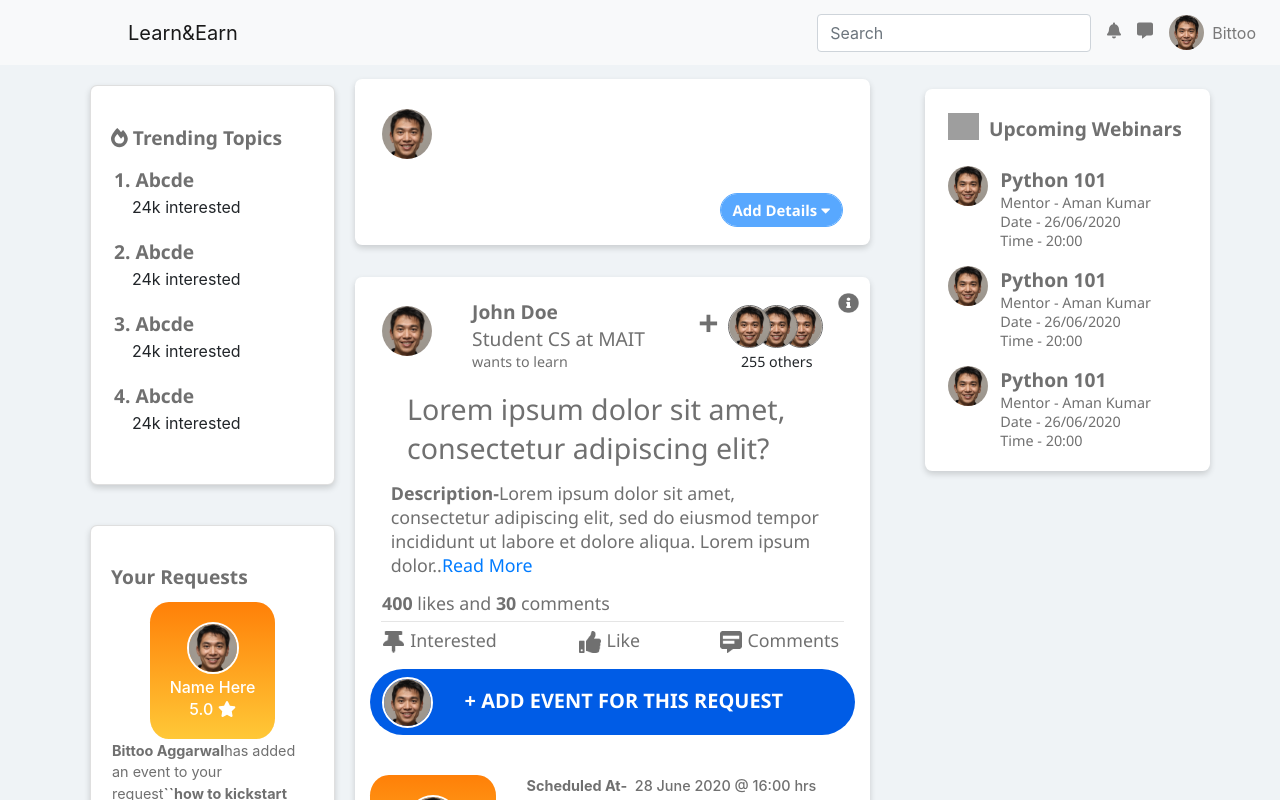
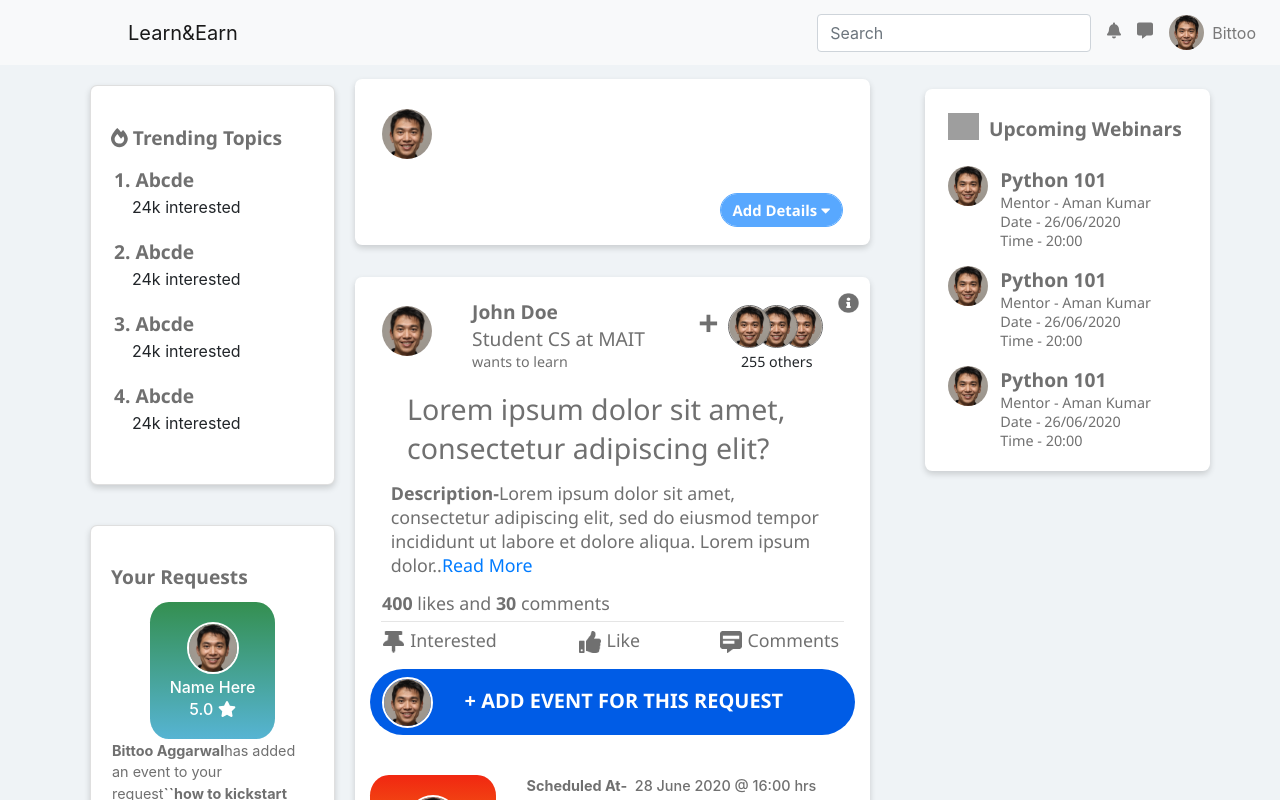
Before and after one commit to aman5898/Learn-Earn, a React app: page / in a window 1280 px wide. Shown: the top 800 px of the page. Built offline with nearby package versions, Linux system fonts and the light colour scheme; no server answers; grey boxes are pictures that could not be loaded; what react-animations, redux-immutable-state-invariant would draw is missing.

Commit message:
userstamp random color implemented

```diff
--- a/src/components/UserStamp.js
+++ b/src/components/UserStamp.js
@@ -1,6 +1,5 @@
 import React from "react";
 import { Card, Image } from "react-bootstrap";
-// import classNames from 'classNames'
 import styles from "../styles/App.scss";
 import image from "../temp/image.jpg";
 import { faStar } from "@fortawesome/free-solid-svg-icons";
@@ -8,13 +7,21 @@ import { FontAwesomeIcon } from "@fortawesome/react-fontawesome";
 
 function UserStamp() {
   // var classNames = classNames(style.userstamp_bg)
+
+  function random_color(){
+    let arr = [["#870000","#190A05"],["#24C6DC","#514A9D"],["#3CA55C","#B5AC49"],["#348F50","#56B4D3"],["#b92b27","#1565C0"],["#f12711","#f5af19"],["#8360c3","#2ebf91"],["#F3904F","#3B4371"],["#3a6186","#89253e"]];
+    return arr[Math.floor(Math.random()*(7))];
+  }
+
+  let colors = random_color();
+
   return (
     <div style={{width:"fit-content",alignSelf:"center"}}>
       <Card.Body
-        style={{ textAlign: "center", color: "white"}}
-        className={styles.userstamp_bg} >
+        style={{ backgroundImage: `linear-gradient(${colors[0]}, ${colors[1]})` }}
+        className={styles.userstamp_style} >
         <Image
-          style={{ height: "3.25rem", border: "0.125rem solid #fff" }}
+          className={styles.userstamp_image}
           src={image}
           alt="LearnAndEarn User"
           roundedCircle
--- a/src/styles/_navbar.scss
+++ b/src/styles/_navbar.scss
@@ -16,4 +16,5 @@
     width: $userpic-diameter;
     height: $userpic-diameter;
     border-radius: $userpic-diameter / 2;
+
 }
--- a/src/styles/_userstamp.scss
+++ b/src/styles/_userstamp.scss
@@ -1,8 +1,14 @@
-.userstamp_bg {
-  background-image: linear-gradient(#ff8008, #ffc837);
+.userstamp_style {
   border-radius: 15%;
+  text-align: center;
+  color: white;
 }
 
 .font_1_25 {
   font-size: 1.25rem;
 }
+
+.userstamp_image {
+    height: 3.25rem;
+    border: 0.125rem solid #fff;
+}
```
